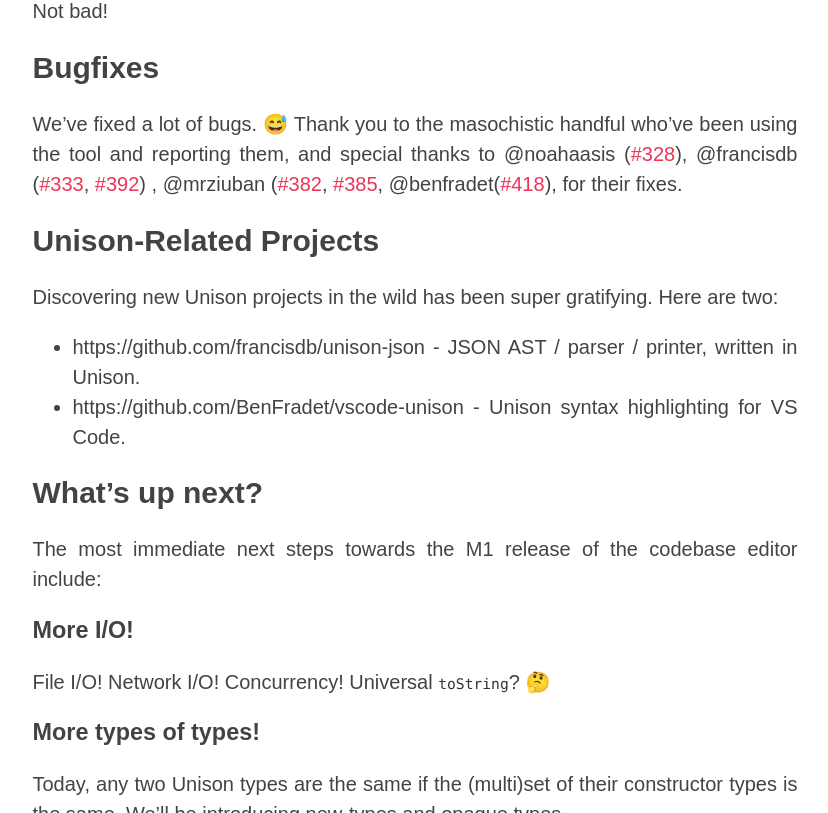
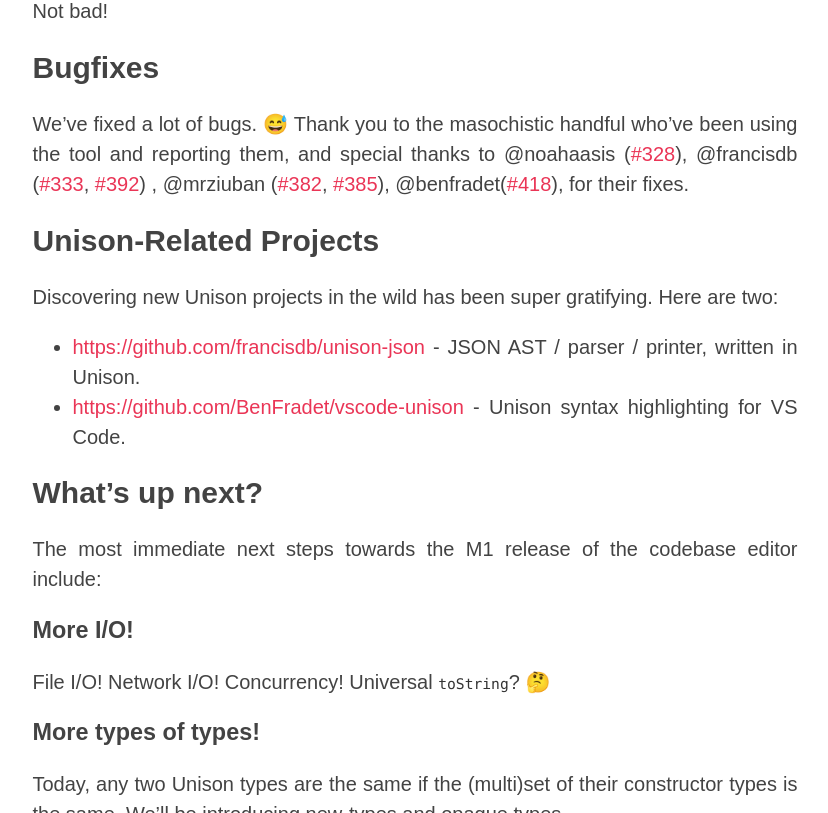
Before and after one commit to unisonweb/oldblog, a Jekyll site: the page built from _posts/2019-03-29-updates.markdown, in a window 1280 px wide and 900 px high, scrolled down 6617 px, cut to the strip 87-900 px from the top of the window. Shown: the whole strip, without its empty margins (225-1053 px from the left). Built offline with Jekyll 4.4.1, drawn with Linux system fonts in a browser that asks for light colours; some web fonts are replaced; comment, search, counter and statistics services are not loaded; some of the changed lines change nothing that is shown.

Commit message:
Fix links

```diff
--- a/_posts/2019-03-29-updates.markdown
+++ b/_posts/2019-03-29-updates.markdown
@@ -103,12 +103,12 @@
 Not bad!
 
 ## Bugfixes
-We’ve fixed a lot of bugs. 😅  Thank you to the masochistic handful who’ve been using the tool and reporting them, and special thanks to @noahaasis ([#328](https://github.com/unisonweb/unison/pulls/328)), @francisdb ([#333](https://github.com/unisonweb/unison/pull/333), [#392](https://github.com/unisonweb/unison/pulls/392)) , @mrziuban ([#382](https://github.com/unisonweb/unison/pulls/382), [#385](https://github.com/unisonweb/unison/pulls/385), @benfradet([#418](https://github.com/unisonweb/unison/pull/418)),  for their fixes.
+We’ve fixed a lot of bugs. 😅  Thank you to the masochistic handful who’ve been using the tool and reporting them, and special thanks to @noahaasis ([#328](https://github.com/unisonweb/unison/pull/328)), @francisdb ([#333](https://github.com/unisonweb/unison/pull/333), [#392](https://github.com/unisonweb/unison/pull/392)) , @mrziuban ([#382](https://github.com/unisonweb/unison/pull/382), [#385](https://github.com/unisonweb/unison/pull/385)), @benfradet([#418](https://github.com/unisonweb/unison/pull/418)),  for their fixes.
 
 ## Unison-Related Projects
 Discovering new Unison projects in the wild has been super gratifying.  Here are two:
-* https://github.com/francisdb/unison-json - JSON AST / parser / printer, written in Unison.
-* https://github.com/BenFradet/vscode-unison - Unison syntax highlighting for VS Code.
+* <https://github.com/francisdb/unison-json> - JSON AST / parser / printer, written in Unison.
+* <https://github.com/BenFradet/vscode-unison> - Unison syntax highlighting for VS Code.
 
 ## What’s up next?
 The most immediate next steps towards the M1 release of the codebase editor include:
```
